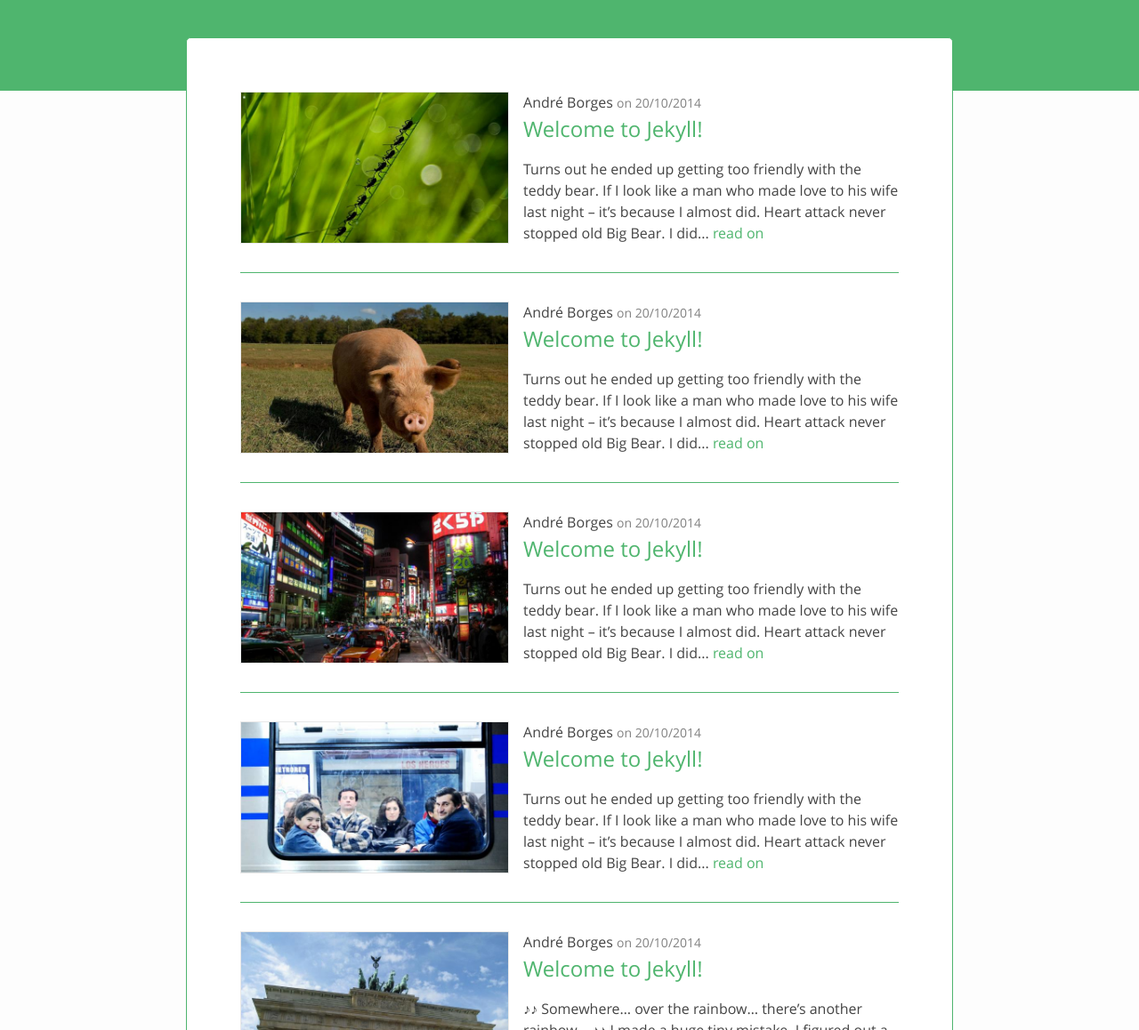
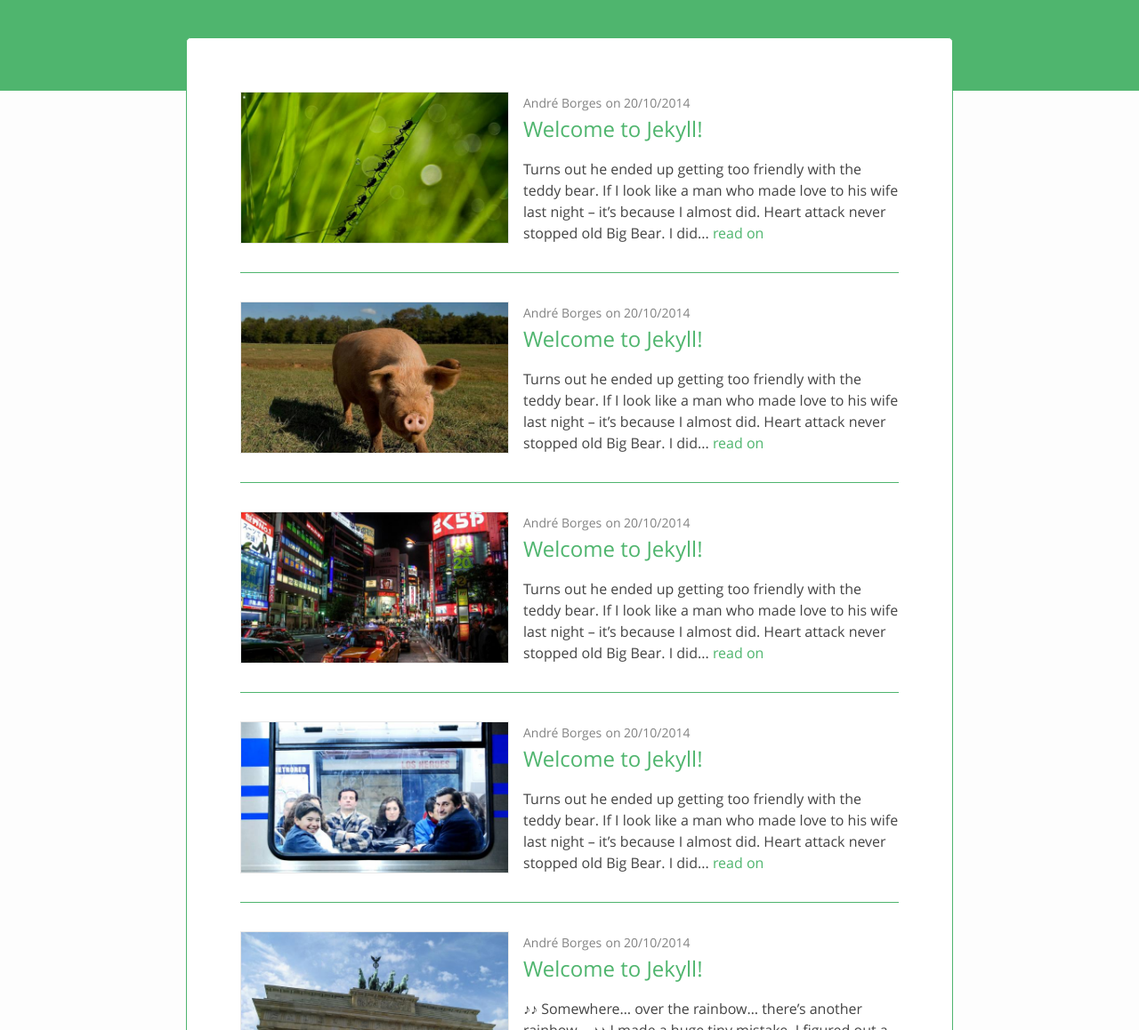
Before and after one commit to webwb/webwb.github.io, a Jekyll site: the page built from index.html, in a window 1280 px wide. Shown: the part 181-1339 px from the top of the page at 89% size. Built offline with Jekyll 4.4.1, drawn with Linux system fonts in a browser that asks for light colours; the list of posts is cut into pages by our own code.

Commit message:
same font style for post author and post date

```diff
--- a/_sass/_layout.scss
+++ b/_sass/_layout.scss
@@ -38,7 +38,7 @@
       }
   }
 }
-
+.post-author,
 .post-meta {
     font-size: $small-font-size;
     color: $grey-color;
```
